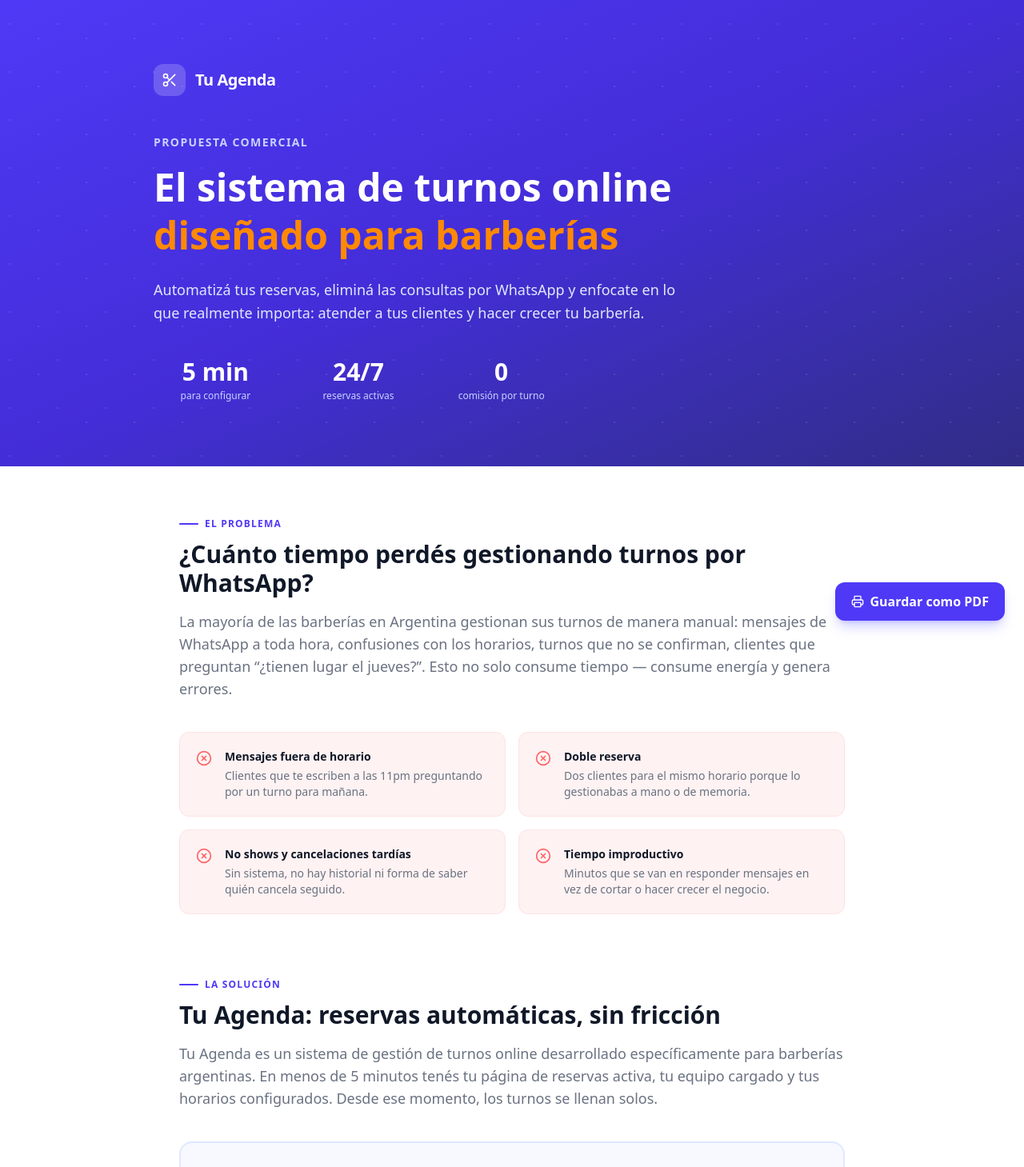
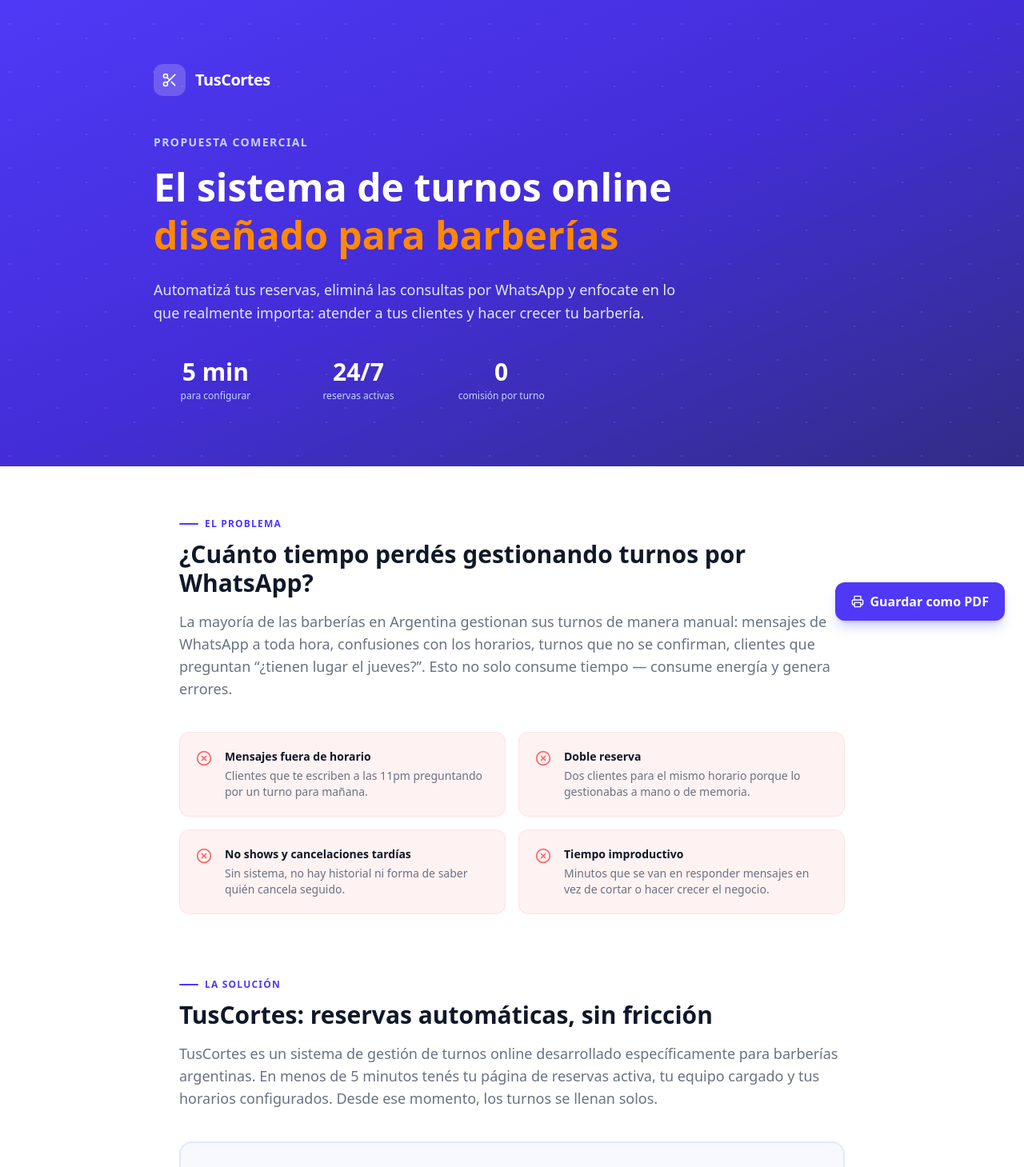
Before and after one commit to FedeRz5/tuscortes, a Next.js app: page /propuesta in a window 1280 px wide. Shown: the top 1459 px of the page at 80% size. Built offline with nearby package versions, Linux system fonts and the light colour scheme.

Commit message:
cambio nombre a tus cortes
nuevamente

```diff
--- a/app/layout.tsx
+++ b/app/layout.tsx
@@ -2,7 +2,7 @@
 import "./globals.css";
 
 export const metadata: Metadata = {
-  title: "Tu Agenda — Turnos online para tu barbería",
+  title: "TusCortes — Turnos online para tu barbería",
   description: "Reservá tu turno en segundos. Sin esperas, sin llamadas.",
 };
 
--- a/app/login/page.tsx
+++ b/app/login/page.tsx
@@ -12,7 +12,7 @@
     <div className="min-h-screen flex items-center justify-center bg-zinc-50">
       <div className="w-full max-w-sm px-4">
         <div className="text-center mb-8">
-          <h1 className="text-3xl font-bold text-zinc-900">Tu Agenda</h1>
+          <h1 className="text-3xl font-bold text-zinc-900">TusCortes</h1>
           <p className="text-zinc-500 mt-2">Ingresá a tu panel</p>
         </div>
         <LoginForm />
--- a/app/page.tsx
+++ b/app/page.tsx
@@ -9,8 +9,8 @@
 
 // ─── MercadoPago ─────────────────────────────────────────────────────────────
 const MP_LINKS = {
-  PRO: "https://mpago.la/pro-tuagenda",
-  PREMIUM: "https://mpago.la/premium-tuagenda",
+  PRO: "https://mpago.la/pro-tuscortes",
+  PREMIUM: "https://mpago.la/premium-tuscortes",
 };
 
 // ─── Planes ───────────────────────────────────────────────────────────────────
@@ -81,7 +81,7 @@
             <div className="h-8 w-8 rounded-lg bg-indigo-600 flex items-center justify-center">
               <span className="text-white font-black text-sm">TA</span>
             </div>
-            <span className="font-bold text-lg tracking-tight text-gray-900">Tu Agenda</span>
+            <span className="font-bold text-lg tracking-tight text-gray-900">TusCortes</span>
           </div>
           <div className="hidden sm:flex items-center gap-6 text-sm text-gray-500">
             <a href="#como-funciona" className="hover:text-gray-900 transition-colors">Cómo funciona</a>
@@ -151,7 +151,7 @@
                     <div className="h-3 w-3 rounded-full bg-green-400/70" />
                   </div>
                   <div className="flex-1 bg-white border border-gray-200 rounded-md px-3 py-1 text-xs text-gray-400 font-mono">
-                    tuagenda.com/barberia-carlos
+                    tuscortes.com/barberia-carlos
                   </div>
                 </div>
                 {/* Contenido simulado de la página de reservas */}
@@ -305,9 +305,9 @@
             <div className="h-7 w-7 rounded-lg bg-indigo-600 flex items-center justify-center">
               <span className="text-white font-black text-xs">TA</span>
             </div>
-            <span className="font-bold text-sm text-gray-900">Tu Agenda</span>
+            <span className="font-bold text-sm text-gray-900">TusCortes</span>
           </div>
-          <p className="text-gray-400 text-sm">© {new Date().getFullYear()} Tu Agenda. Todos los derechos reservados.</p>
+          <p className="text-gray-400 text-sm">© {new Date().getFullYear()} TusCortes. Todos los derechos reservados.</p>
           <Link href="/login" className="text-sm text-gray-400 hover:text-gray-900 transition-colors">
             Acceder al panel →
           </Link>
--- a/app/propuesta/page.tsx
+++ b/app/propuesta/page.tsx
@@ -90,7 +90,7 @@
   {
     icon: Smartphone,
     title: "Página de reservas propia",
-    desc: "Cada barbería tiene su link único (ej: tuagenda.com/b/tu-barberia) con tu logo, colores y fotos. Sin apps a descargar.",
+    desc: "Cada barbería tiene su link único (ej: tuscortes.com/b/tu-barberia) con tu logo, colores y fotos. Sin apps a descargar.",
     color: "bg-blue-50 text-blue-600",
   },
   {
@@ -146,7 +146,7 @@
                 <Scissors className="h-5 w-5 text-white" />
               </div>
               <span className="text-xl font-black tracking-tight">
-                Tu Agenda
+                TusCortes
               </span>
             </div>
 
@@ -231,10 +231,10 @@
           <section className="print:break-inside-avoid">
             <Label>La solución</Label>
             <h2 className="text-3xl font-black mb-4">
-              Tu Agenda: reservas automáticas, sin fricción
+              TusCortes: reservas automáticas, sin fricción
             </h2>
             <p className="text-gray-500 text-lg mb-10">
-              Tu Agenda es un sistema de gestión de turnos online desarrollado
+              TusCortes es un sistema de gestión de turnos online desarrollado
               específicamente para barberías argentinas. En menos de 5 minutos
               tenés tu página de reservas activa, tu equipo cargado y tus
               horarios configurados. Desde ese momento, los turnos se llenan
@@ -411,7 +411,7 @@
 
           {/* ── POR QUÉ ELEGIRNOS ───────────────────────────────────── */}
           <section className="print:break-inside-avoid">
-            <Label>¿Por qué Tu Agenda?</Label>
+            <Label>¿Por qué TusCortes?</Label>
             <h2 className="text-3xl font-black mb-8">
               Pensado para el mercado argentino
             </h2>
@@ -475,7 +475,7 @@
                 </div>
                 <div className="flex items-center gap-2 bg-white/10 rounded-xl px-5 py-3 text-sm">
                   <Mail className="h-4 w-4 text-indigo-200" />
-                  <span>hola@tuagenda.com.ar</span>
+                  <span>hola@tuscortes.com.ar</span>
                 </div>
               </div>
             </div>
@@ -485,11 +485,11 @@
           <footer className="border-t border-gray-100 pt-8 flex flex-col sm:flex-row items-center justify-between gap-4 text-xs text-gray-400 print:break-inside-avoid">
             <div className="flex items-center gap-2">
               <Scissors className="h-4 w-4 text-indigo-500" />
-              <span className="font-bold text-gray-600">Tu Agenda</span>
+              <span className="font-bold text-gray-600">TusCortes</span>
               <span>— Sistema de turnos para barberías</span>
             </div>
             <span>
-              © {new Date().getFullYear()} Tu Agenda. Todos los derechos
+              © {new Date().getFullYear()} TusCortes. Todos los derechos
               reservados.
             </span>
           </footer>
--- a/app/superadmin/layout.tsx
+++ b/app/superadmin/layout.tsx
@@ -10,7 +10,7 @@
   return (
     <Providers>
       <div className="flex h-screen overflow-hidden bg-zinc-50">
-        <Sidebar role="SUPERADMIN" orgName="Tu Agenda" />
+        <Sidebar role="SUPERADMIN" orgName="TusCortes" />
         <main className="flex-1 overflow-y-auto">
           <div className="pt-14 md:pt-0 p-4 md:p-8">{children}</div>
         </main>
--- a/components/landing/sticky-steps.tsx
+++ b/components/landing/sticky-steps.tsx
@@ -74,7 +74,7 @@
 
 // ─── Card 02: Share ───────────────────────────────────────────────────────────
 
-const URL_TEXT = "tuagenda.com/mi-barberia";
+const URL_TEXT = "tuscortes.com/mi-barberia";
 // tipeo: 400 + 25*45 = 1525ms · copiado: +600ms · pausa: +2000ms
 const SHARE_LOOP = 400 + URL_TEXT.length * 45 + 600 + 2000;
 
@@ -303,7 +303,7 @@
   {
     number: "02",
     title: "Compartís tu link",
-    desc: "Pegalo en tu bio de Instagram o envialo por WhatsApp. tuagenda.com/tu-barberia",
+    desc: "Pegalo en tu bio de Instagram o envialo por WhatsApp. tuscortes.com/tu-barberia",
     Card: CardShare,
   },
   {
--- a/components/layout/sidebar.tsx
+++ b/components/layout/sidebar.tsx
@@ -63,7 +63,7 @@
           <p className="text-xs text-zinc-400 uppercase tracking-wider font-medium">
             {role === "SUPERADMIN" ? "Super Admin" : "Panel"}
           </p>
-          <p className="font-semibold text-zinc-900 truncate">{orgName ?? "Tu Agenda"}</p>
+          <p className="font-semibold text-zinc-900 truncate">{orgName ?? "TusCortes"}</p>
         </div>
         <button
           className="md:hidden p-1 text-zinc-400 hover:text-zinc-900"
@@ -112,7 +112,7 @@
     <>
       {/* Mobile top header */}
       <header className="md:hidden fixed top-0 inset-x-0 z-30 h-14 bg-white border-b border-zinc-200 flex items-center justify-between px-4">
-        <p className="font-semibold text-zinc-900">{orgName ?? "Tu Agenda"}</p>
+        <p className="font-semibold text-zinc-900">{orgName ?? "TusCortes"}</p>
         <button onClick={() => setOpen(true)} className="p-1 text-zinc-600">
           <Menu className="h-5 w-5" />
         </button>
--- a/lib/email.ts
+++ b/lib/email.ts
@@ -36,7 +36,7 @@
 
 export async function sendAppointmentConfirmation(params: AppointmentConfirmationParams) {
   const resend = getResend();
-  const from = process.env.RESEND_FROM ?? "Tu Agenda <noreply@tuagenda.com.ar>";
+  const from = process.env.RESEND_FROM ?? "TusCortes <noreply@tuscortes.com.ar>";
 
   const dateFormatted = formatDate(params.date);
   const priceFormatted = formatPrice(params.price);
@@ -58,7 +58,7 @@
           <!-- Header -->
           <tr>
             <td style="background:#111827;border-radius:12px 12px 0 0;padding:28px 32px;text-align:center;">
-              <p style="margin:0;color:#9ca3af;font-size:11px;font-weight:600;letter-spacing:2px;text-transform:uppercase;">Tu Agenda</p>
+              <p style="margin:0;color:#9ca3af;font-size:11px;font-weight:600;letter-spacing:2px;text-transform:uppercase;">TusCortes</p>
               <h1 style="margin:8px 0 0;color:#ffffff;font-size:22px;font-weight:800;">✅ Turno confirmado</h1>
             </td>
           </tr>
@@ -111,8 +111,8 @@
           <tr>
             <td style="background:#f9fafb;border-radius:0 0 12px 12px;padding:18px 32px;text-align:center;border-top:1px solid #e5e7eb;">
               <p style="margin:0;color:#9ca3af;font-size:12px;">
-                Este mail fue generado automáticamente por <strong>Tu Agenda</strong>.<br/>
-                tuagenda.com.ar
+                Este mail fue generado automáticamente por <strong>TusCortes</strong>.<br/>
+                tuscortes.com.ar
               </p>
             </td>
           </tr>
--- a/package.json
+++ b/package.json
@@ -1,5 +1,5 @@
 {
-  "name": "tu-agenda",
+  "name": "tuscortes",
   "version": "0.1.0",
   "private": true,
   "scripts": {
--- a/prisma/seed.ts
+++ b/prisma/seed.ts
@@ -22,7 +22,7 @@
 async function main() {
   console.log("🌱 Seeding database...");
 
-  const SUPERADMIN_EMAIL    = process.env.SEED_SUPERADMIN_EMAIL    ?? "admin@tuagenda.com";
+  const SUPERADMIN_EMAIL    = process.env.SEED_SUPERADMIN_EMAIL    ?? "admin@tuscortes.com";
   const SUPERADMIN_PASSWORD = process.env.SEED_SUPERADMIN_PASSWORD ?? "admin123";
   const DEMO_EMAIL          = process.env.SEED_DEMO_EMAIL          ?? "owner@ramoscutz.com";
   const DEMO_PASSWORD       = process.env.SEED_DEMO_PASSWORD       ?? "demo123";
```
